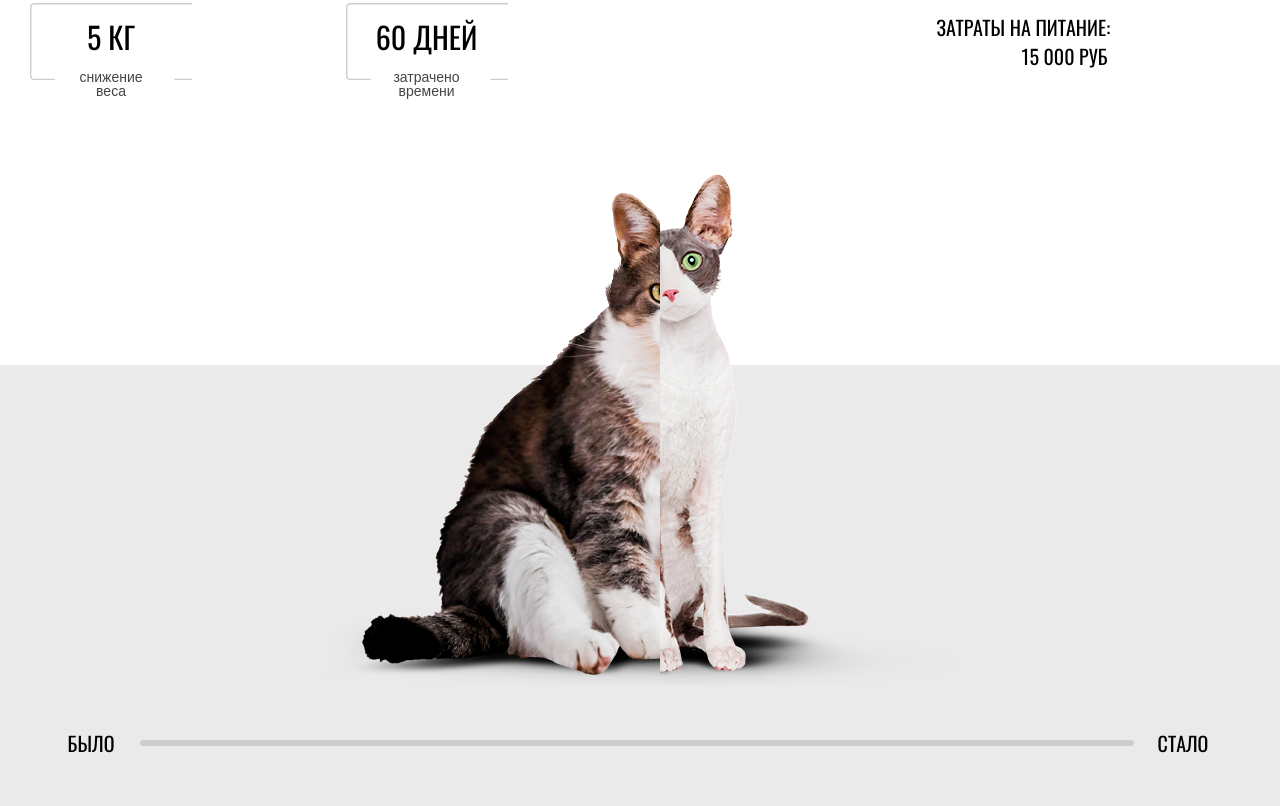
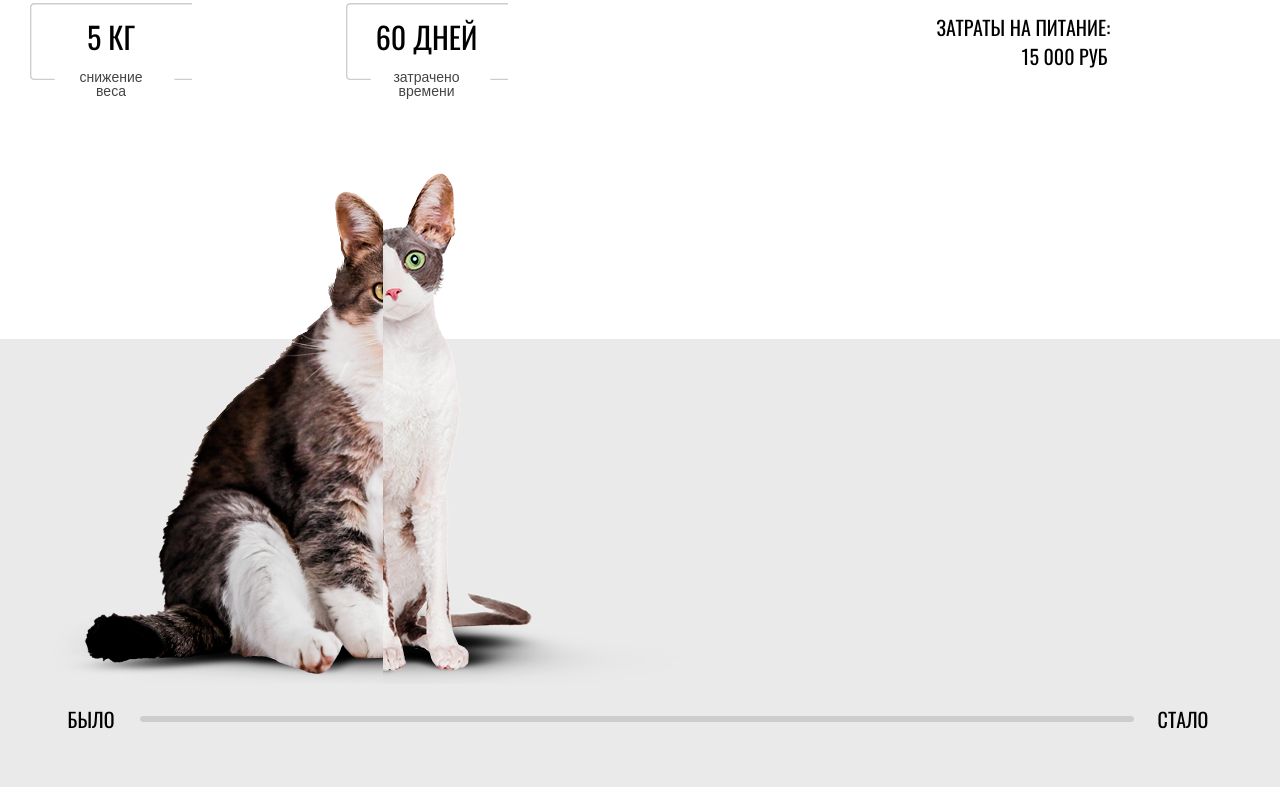
Before and after one commit to Ostin63/661093-cat-energy-22, a website: page source/index.html in a window 1280 px wide. Shown: the part 2774-3580 px from the top of the page. Drawn offline with nearby package versions, Linux system fonts and the light colour scheme; files that its build step writes are made by us from their sources.

Commit message:
ДОбавил градиент

```diff
--- a/source/sass/blocks/slider.scss
+++ b/source/sass/blocks/slider.scss
@@ -3,23 +3,9 @@
   padding-top: 40px;
 
   @media (min-width: $tablet-width) {
-    display: grid;
-    grid-template-columns: repeat(4, 1fr);
-    grid-column-gap: 40px;
-    grid-template-rows: 191px 358px 104px;
-
-    &::before {
-      width: 100%;
-      height: 462px;
-      content: "";
-      grid-column: 1 / -1;
-      grid-row: 2 / -1;
-      background: var(--gray-background);
-
-      @media (min-width: $desktop-width) {
-        background: none;
-      }
-    }
+    padding-bottom: 82px;
+    background: var(--basic-white);
+    background: linear-gradient(180deg, var(--basic-white) 205px, var(--gray-background) 205px);
   }
 
   @media (min-width: $desktop-width) {
@@ -38,8 +24,10 @@
   }
 
   @media (min-width: $tablet-width) {
-    max-width: 708px;
-    height: 533px;
+    max-width: 636px;
+    height: 511px;
+    margin-top: -1px;
+    margin-left: 45px;
     grid-column: 1 / -1;
     grid-row: 1 / 3;
   }
@@ -56,7 +44,8 @@
   grid-template-columns: 70px 1fr 70px;
 
   @media (min-width: $tablet-width) {
-    padding-bottom: 64px;
+    margin-top: 15px;
+    padding-bottom: 0;
     padding-left: 56px;
     padding-right: 62px;
     grid-column: 1 / -1;
```
